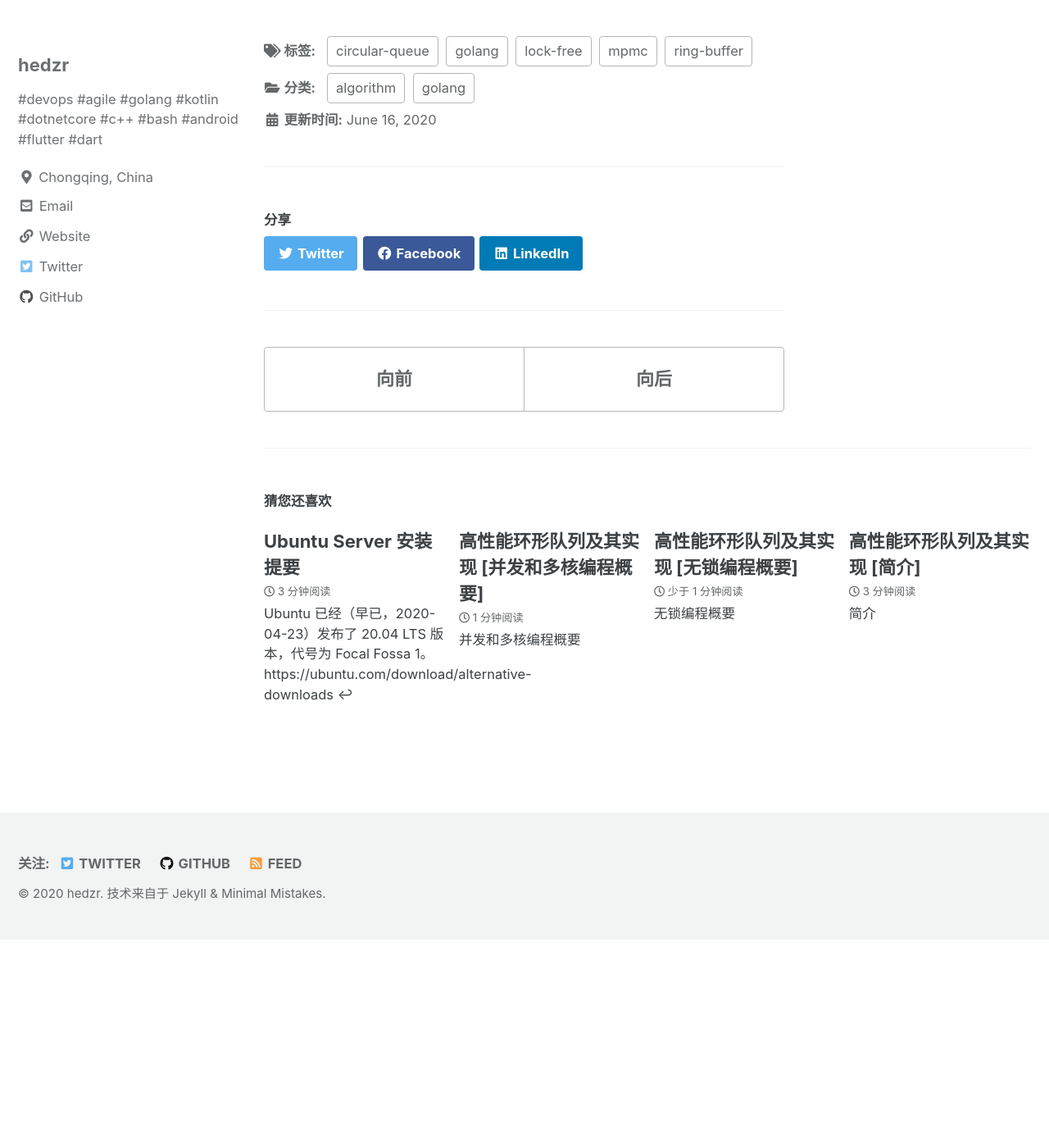
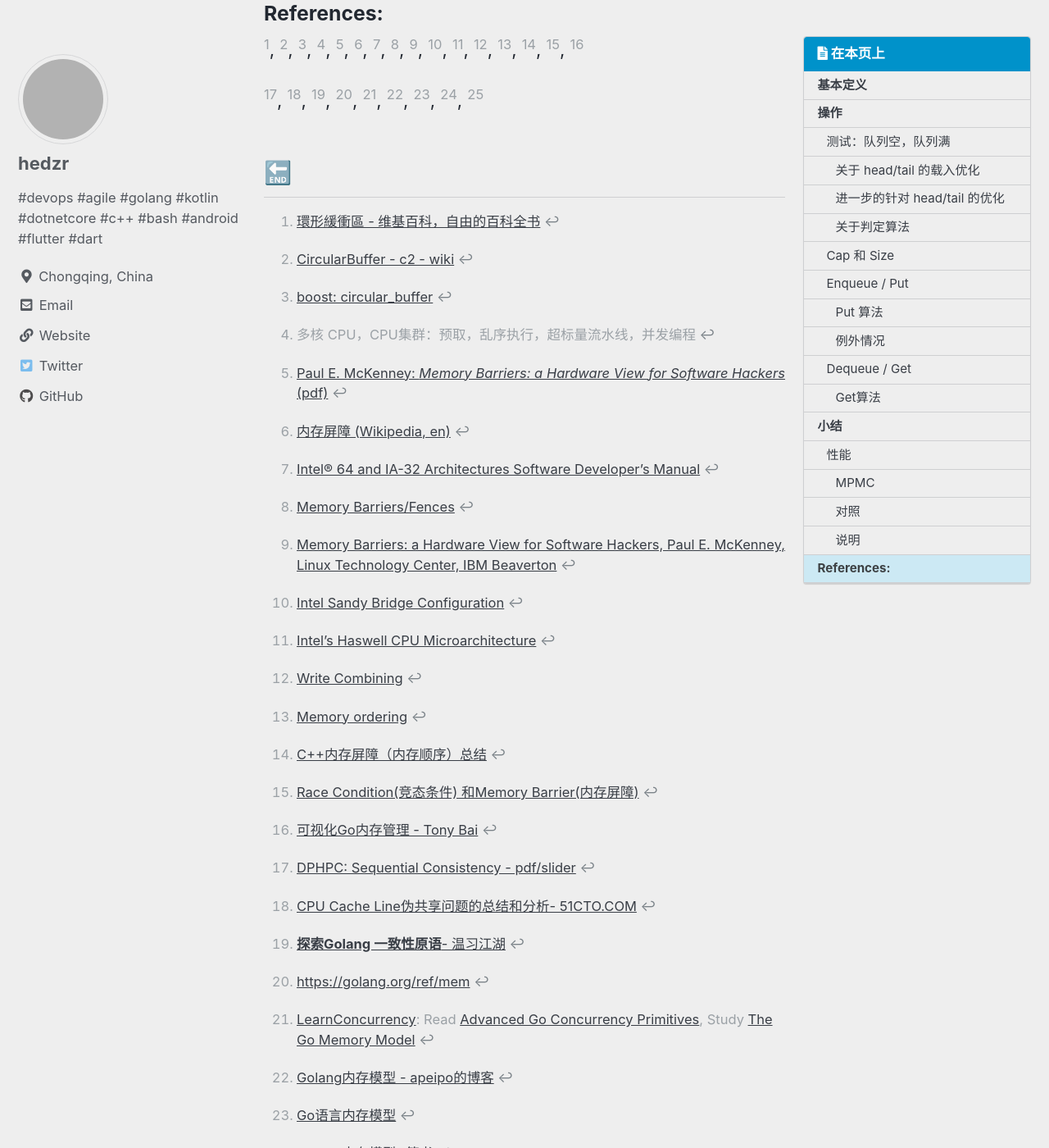
Before and after one commit to hedzr/hedzr.github.io, a Jekyll site: the page built from _posts/2020-06-16-ringbuf-04-impl.md, in a window 1280 px wide and 1400 px high, scrolled down 14685 px. Shown: the whole window at 82% size. Built offline with Jekyll 4.4.1, drawn with Linux system fonts in a browser that asks for light colours; cached includes are drawn as plain includes; before the commit the page ends 15831 px from its top, so only the background shows below that; some of the changed text lies outside the part shown; grey boxes are pictures that could not be loaded.

```diff
--- a/_config.yml
+++ b/_config.yml
@@ -11,24 +11,24 @@
 # https://mmistakes.github.io/minimal-mistakes/docs/quick-start-guide/#installing-the-theme
 
 # theme                  : "minimal-mistakes-jekyll"
-#remote_theme           : "mmistakes/minimal-mistakes"
-remote_theme             : "mmistakes/minimal-mistakes@4.19.3"
-minimal_mistakes_skin    : "default" # "air", "aqua", "contrast", "dark", "dirt", "neon", "mint", "plum", "sunrise"
+remote_theme           : "mmistakes/minimal-mistakes"
+#remote_theme             : "mmistakes/minimal-mistakes@4.19.3"
+minimal_mistakes_skin    : "air" # "air", "aqua", "contrast", "dark", "dirt", "neon", "mint", "plum", "sunrise"
 
 # Site Settings
 locale                   : "zh-CN"
 title                    : "hzSomthing"
-title_separator          : "-"
+title_separator          : "|"
 subtitle                 : "There's something." # site tagline that appears below site title in masthead
 name                     : "hedzr"
 description              : "There's something."
 url                      : https://hedzr.github.io # the base hostname & protocol for your site e.g. "https://mmistakes.github.io"
 baseurl                  : # the subpath of your site, e.g. "/blog"
 repository               : "hedzr/hedzr.github.io" # GitHub username/repo-name e.g. "mmistakes/minimal-mistakes"
-teaser                   : # path of fallback teaser image, e.g. "/assets/images/500x300.png"
-logo                     : # path of logo image to display in the masthead, e.g. "/assets/images/88x88.png"
+teaser                   : https://via.placeholder.com/728x90.png?text=teaser+for+hedzr.github.io  # path of fallback teaser image, e.g. "/assets/images/500x300.png"
+logo                     : https://via.placeholder.com/88x88.png?text=hedzr # path of logo image to display in the masthead, e.g. "/assets/images/88x88.png"
 masthead_title           : # overrides the website title displayed in the masthead, use " " for no title
-# breadcrumbs            : false # true, false (default)
+breadcrumbs              : true # true, false (default)
 words_per_minute         : 200
 comments:
   provider               : # false (default), "disqus", "discourse", "facebook", "staticman", "staticman_v2", "utterances", "custom"
@@ -53,7 +53,7 @@ reCaptcha:
 atom_feed:
   path                   : # blank (default) uses feed.xml
 search                   : true # true, false (default)
-search_full_content      : # true, false (default)
+search_full_content      : true # true, false (default)
 search_provider          : # lunr (default), algolia, google
 algolia:
   application_id         : # YOUR_APPLICATION_ID
@@ -76,7 +76,7 @@ facebook:
   username               :
   app_id                 :
   publisher              :
-og_image                 : # Open Graph/Twitter default site image
+og_image                 : /assets/images/site-logo-tw.png # Open Graph/Twitter default site image
 # For specifying social profiles
 # - https://developers.google.com/structured-data/customize/social-profiles
 social:
@@ -95,7 +95,7 @@ analytics:
 # Site Author
 author:
   name             : "hedzr"
-  avatar           : # path of avatar image, e.g. "/assets/images/bio-photo.jpg"
+  avatar           : https://avatars1.githubusercontent.com/u/12786150?s=400&v=4 # path of avatar image, e.g. "/assets/images/bio-photo.jpg"
   bio              : "#devops #agile #golang #kotlin #dotnetcore #c++ #bash #android #flutter #dart"
   location         : "Chongqing, China"
   # email            : hedzrz@gmail.com
@@ -222,6 +222,11 @@ incremental: false
 # Markdown Processing
 kramdown:
   input: GFM
+  extensions:
+    - autolink
+    - footnotes
+    - smart
+  syntax_highlighter: rouge
   hard_wrap: false
   auto_ids: true
   footnote_nr: 1
@@ -229,6 +234,7 @@ kramdown:
   toc_levels: 1..6
   smart_quotes: lsquo,rsquo,ldquo,rdquo
   enable_coderay: false
+  tab_width: 2
 
 
 # Sass/SCSS
--- a/_posts/2020-06-16-ringbuf-04-impl.md
+++ b/_posts/2020-06-16-ringbuf-04-impl.md
@@ -1,9 +1,5 @@
 ---
 layout: single
-classes:
-  #- wide
-  #- landing
-  #- dark-theme
 title: 高性能环形队列及其实现 [Golang版本实现]
 date: 2020-06-16 13:00:38 +0800
 Author: hedzr
@@ -451,35 +447,40 @@ $ go test ./ringbuf/rb -v -race -run 'TestRingBuf_MPut'
 
 
 
+### References:
+
+[^1], [^2], [^3], [^4], [^5], [^6], [^7], [^8], [^9], [^10], [^11], [^12], [^13], [^14], [^15], [^16]
+
+[^100], [^101], [^201], [^202], [^203], [^204], [^205], [^206], [^207]
+
+
 ## 🔚
 
 
 
 
-
 [^1]: [環形緩衝區 - 维基百科，自由的百科全书](https://zh.wikipedia.org/wiki/%E7%92%B0%E5%BD%A2%E7%B7%A9%E8%A1%9D%E5%8D%80)
-[^2]: http://wiki.c2.com/?CircularBuffer
-[^3]: https://www.boost.org/doc/libs/1_39_0/libs/circular_buffer/doc/circular_buffer.html
+[^2]: [CircularBuffer - c2 - wiki](http://wiki.c2.com/?CircularBuffer)
+[^3]: [boost: circular_buffer](https://www.boost.org/doc/libs/1_39_0/libs/circular_buffer/doc/circular_buffer.html)
 [^4]: 多核 CPU，CPU集群：预取，乱序执行，超标量流水线，并发编程
-[^5]: Paul E. McKenney: [*Memory Barriers: a Hardware View for Software Hackers*](http://www.rdrop.com/users/paulmck/scalability/paper/whymb.2010.06.07c.pdf)
-[^6]: 内存屏障 (Wikipedia): https://en.wikipedia.org/wiki/Memory_barrier
-[^7]: Intel® 64 and IA-32 Architectures Software Developer’s Manual, https://software.intel.com/en-us/articles/intel-sdm
-[^8]: Memory Barriers/Fences, https://mechanical-sympathy.blogspot.jp/2011/07/memory-barriersfences.html
-[^9]: Memory Barriers: a Hardware View for Software Hackers, Paul E. McKenney, Linux Technology Center, IBM Beaverton, https://www.researchgate.net/publication/228824849_Memory_Barriers_a_Hardware_View_for_Software_Hackers
-[^10]: Intel Sandy Bridge Configuration, http://www.7-cpu.com/cpu/SandyBridge.html
-[^11]: Intel’s Haswell CPU Microarchitecture, http://www.realworldtech.com/haswell-cpu/5/
-[^12]: Write Combining, http://mechanical-sympathy.blogspot.com/2011/07/write-combining.html
-[^13]: Memory ordering, https://en.wikipedia.org/wiki/Memory_ordering
+[^5]: [Paul E. McKenney: *Memory Barriers: a Hardware View for Software Hackers* (pdf)](http://www.rdrop.com/users/paulmck/scalability/paper/whymb.2010.06.07c.pdf)
+[^6]: [内存屏障 (Wikipedia, en)](https://en.wikipedia.org/wiki/Memory_barrier)
+[^7]: [Intel® 64 and IA-32 Architectures Software Developer’s Manual](https://software.intel.com/en-us/articles/intel-sdm)
+[^8]: [Memory Barriers/Fences](https://mechanical-sympathy.blogspot.jp/2011/07/memory-barriersfences.html)
+[^9]: [Memory Barriers: a Hardware View for Software Hackers, Paul E. McKenney, Linux Technology Center, IBM Beaverton](https://www.researchgate.net/publication/228824849_Memory_Barriers_a_Hardware_View_for_Software_Hackers)
+[^10]: [Intel Sandy Bridge Configuration](http://www.7-cpu.com/cpu/SandyBridge.html)
+[^11]: [Intel’s Haswell CPU Microarchitecture](http://www.realworldtech.com/haswell-cpu/5/)
+[^12]: [Write Combining](http://mechanical-sympathy.blogspot.com/2011/07/write-combining.html)
+[^13]: [Memory ordering](https://en.wikipedia.org/wiki/Memory_ordering)
 [^14]: [C++内存屏障（内存顺序）总结](http://lday.me/2017/12/02/0018_cpp_atomic_summary/)
 [^15]: [Race Condition(竞态条件) 和Memory Barrier(内存屏障)](https://holajiawei.com/race-and-memory/)
-[^16]: [可视化Go内存管理| Tony Bai](https://tonybai.com/2020/03/10/visualizing-memory-management-in-golang/)
-
+[^16]: [可视化Go内存管理 - Tony Bai](https://tonybai.com/2020/03/10/visualizing-memory-management-in-golang/)
 [^100]: [DPHPC: Sequential Consistency - pdf/slider](https://spcl.inf.ethz.ch/Teaching/2017-dphpc/recitation/seqcons.pdf)
 [^101]: [CPU Cache Line伪共享问题的总结和分析- 51CTO.COM](https://biz.51cto.com/art/201901/590602.htm)
 [^201]: [**探索Golang 一致性原语**- 温习江湖](https://wweir.cc/post/探索-golang-一致性原语/)
-[^202]: https://golang.org/ref/mem
+[^202]: [https://golang.org/ref/mem](https://golang.org/ref/mem)
 [^203]: [LearnConcurrency](https://github.com/golang/go/wiki/LearnConcurrency): Read [Advanced Go Concurrency Primitives](https://encore.dev/blog/advanced-go-concurrency), Study [The Go Memory Model](https://golang.org/ref/mem)
-[^204]: [Golang内存模型| apeipo的博客](http://longlog.me/2018/09/12/2018-09-12-golang-mem/)
+[^204]: [Golang内存模型 - apeipo的博客](http://longlog.me/2018/09/12/2018-09-12-golang-mem/)
 [^205]: [Go语言内存模型](http://hugozhu.myalert.info/2013/04/20/31-golang-memory-model.html)
 [^206]: [Golang内存模型- 简书](https://www.jianshu.com/p/ba9114542bb7)
 [^207]: [Go并发编程中的那些事](https://github.com/xitu/gold-miner/blob/master/TODO/concurrent-programming.md)
```
Also changed, not shown: _posts/2020-06-16-ringbuf-01-intro.md (+3 -0 lines), assets/images/site-log-tw.png (added), images/404.jpg (deleted), images/favicon.png (deleted), images/givemefive.png (deleted), images/logo.png (deleted), 1 other file.
